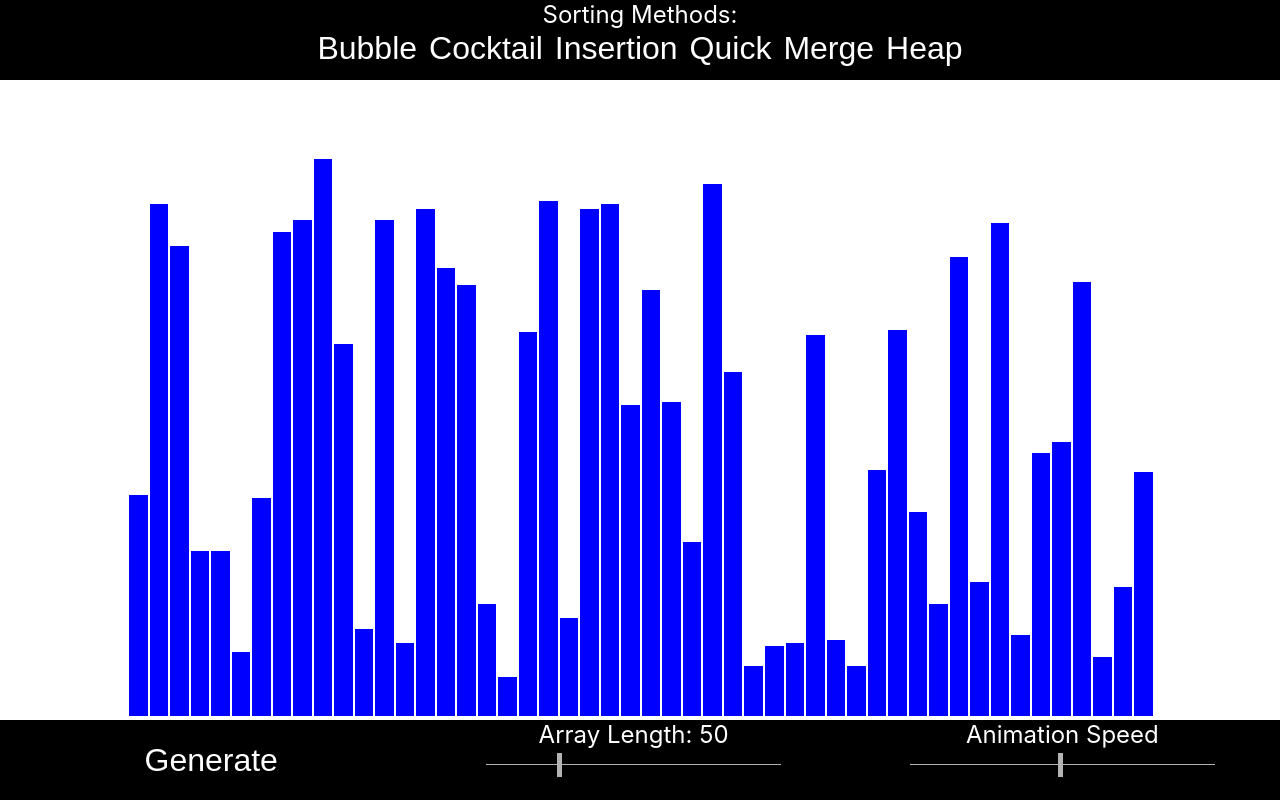
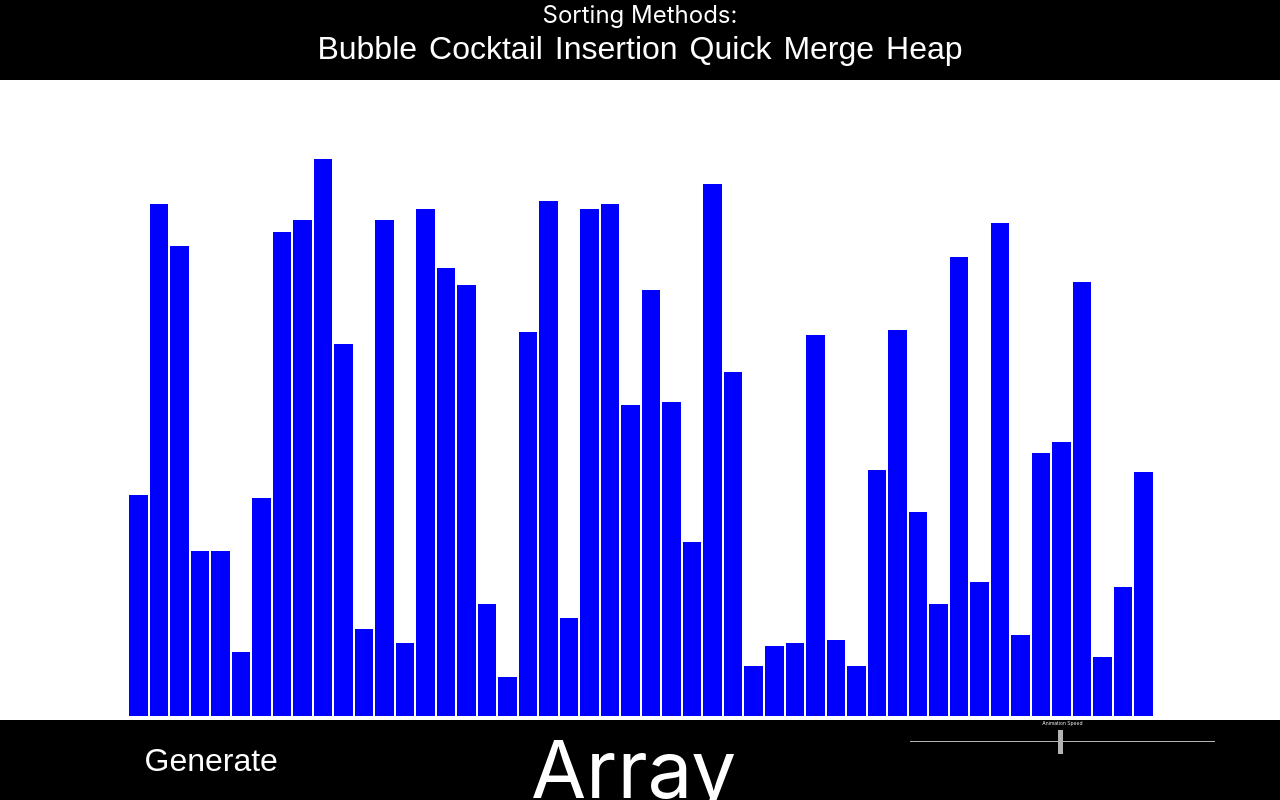
Before and after one commit to MarkEtman2001/sort-vis, a React (Create React App) app: page / in a window 1280 px wide. Built offline with nearby package versions, Linux system fonts and the light colour scheme.

Commit message:
testing font sizes

```diff
--- a/src/SortingVisualizer/sortingVisualizer.jsx
+++ b/src/SortingVisualizer/sortingVisualizer.jsx
@@ -282,12 +282,12 @@ export default class SortingVisualiser extends React.Component {
                 </div>
 
                 <div className="rightSlideContainer">
-                    <body style={{color: "white", fontSize: "3vh"}}>Animation Speed</body>
+                    <body style={{color: "white", fontSize: "5px"}}>Animation Speed</body>
                     <input type="range" min="1" max="100" className="slider" id="animationSpeed" onChange={() => this.refresh()}/>
                 </div>
 
                 <div className="midSlideContainer">
-                    <body style={{color: "white", fontSize: "3vh"}}>Array Length: {this.state.arrayLength}</body>
+                    <body style={{color: "white", fontSize: "10vh"}}>Array Length: {this.state.arrayLength}</body>
                     <input type="range" min="1" max="200" className="slider" id="arrayLength" onChange={() => this.refresh()}/>
                 </div>
             </div>
```
